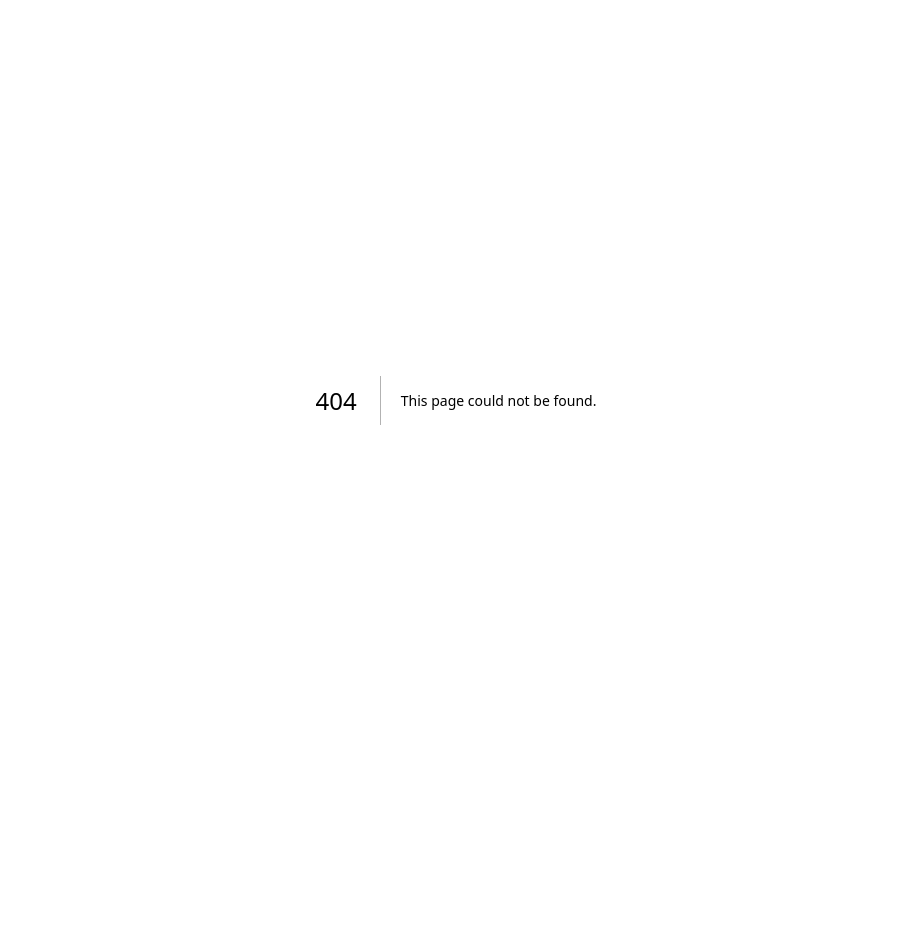
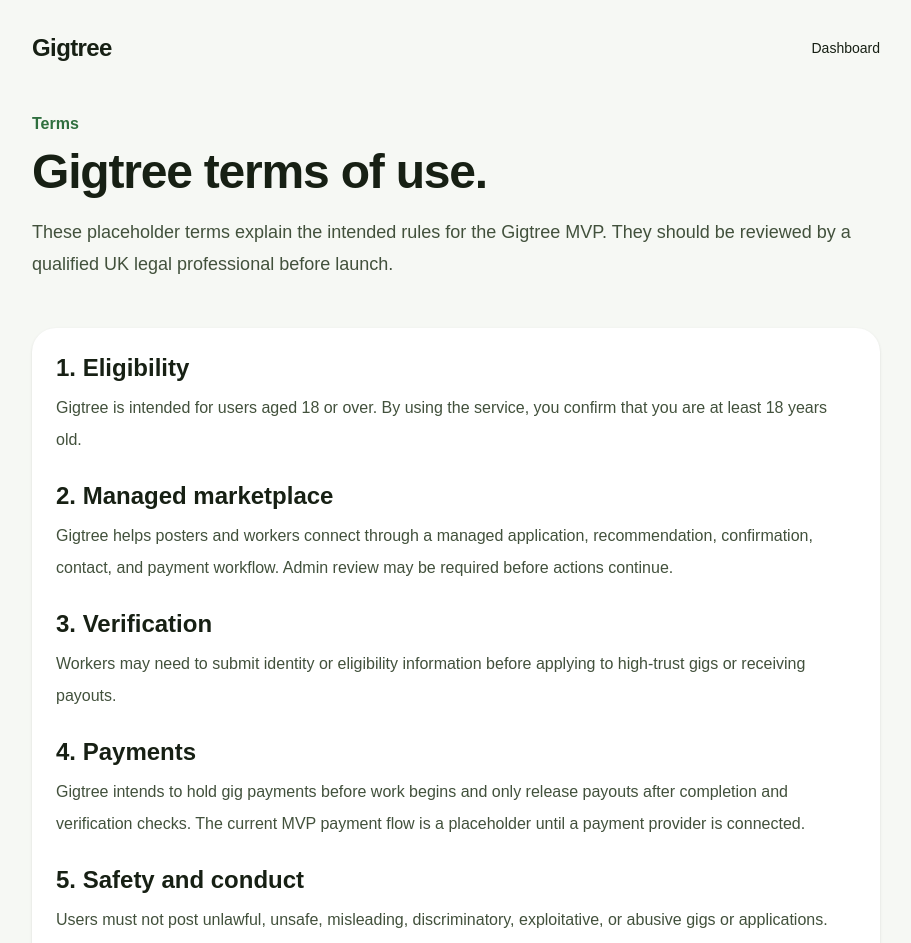
Before and after one commit to BoredVentura/Gigtree, a Next.js app in the folder gigtree-app/: page /terms in a window 1280 px wide. Before the commit this address had no page. Shown: the top 943 px of the page, without its empty margins (184-1095 px from the left). Before the commit the page ends 800 px from the top, so only its background shows below. Built offline with nearby package versions, Linux system fonts and the light colour scheme.

Commit message:
Add legal and safety pages

```diff
--- a/gigtree-app/src/app/page.tsx
+++ b/gigtree-app/src/app/page.tsx
@@ -135,6 +135,11 @@ export default function Home() {
           </div>
         </div>
       </section>
-    </main>
+      <footer className="mx-auto flex max-w-6xl flex-wrap gap-4 px-6 pb-8 text-sm text-[#42513c]">
+    <a href="/terms" className="hover:underline">Terms</a>
+    <a href="/privacy" className="hover:underline">Privacy</a>
+    <a href="/safety" className="hover:underline">Safety</a>
+  </footer>
+</main>
   );
 }
--- /dev/null
+++ b/gigtree-app/src/app/privacy/page.tsx
@@ -0,0 +1,64 @@
+export default function PrivacyPage() {
+  return (
+    <main className="min-h-screen bg-[#f6f8f4] text-[#172014]">
+      <section className="mx-auto max-w-4xl px-6 py-8">
+        <nav className="flex items-center justify-between">
+          <a href="/" className="text-2xl font-bold tracking-tight">
+            Gigtree
+          </a>
+          <a href="/dashboard" className="text-sm hover:underline">
+            Dashboard
+          </a>
+        </nav>
+
+        <div className="py-12">
+          <p className="font-semibold text-[#2f6f3e]">Privacy</p>
+          <h1 className="mt-3 text-4xl font-black tracking-tight sm:text-5xl">
+            Gigtree privacy notice.
+          </h1>
+          <p className="mt-5 text-lg leading-8 text-[#42513c]">
+            This placeholder privacy notice explains the intended MVP data use.
+            It should be reviewed for UK GDPR compliance before launch.
+          </p>
+        </div>
+
+        <div className="grid gap-6 rounded-3xl bg-white p-6 leading-8 shadow-sm">
+          <section>
+            <h2 className="text-2xl font-bold">Information we collect</h2>
+            <p className="mt-2 text-[#42513c]">
+              Gigtree may collect account details, worker profile information,
+              gig posts, applications, verification details, uploaded documents,
+              payment statuses, contact records, and audit logs.
+            </p>
+          </section>
+
+          <section>
+            <h2 className="text-2xl font-bold">How information is used</h2>
+            <p className="mt-2 text-[#42513c]">
+              Information is used to operate the marketplace, review applicants,
+              manage poster access, support verification, hold and release
+              payments, prevent abuse, and keep records of important actions.
+            </p>
+          </section>
+
+          <section>
+            <h2 className="text-2xl font-bold">Document uploads</h2>
+            <p className="mt-2 text-[#42513c]">
+              Verification documents are stored privately and should only be
+              accessible to the worker and authorised Gigtree admins.
+            </p>
+          </section>
+
+          <section>
+            <h2 className="text-2xl font-bold">Retention</h2>
+            <p className="mt-2 text-[#42513c]">
+              Gigtree intends to minimise stored data and keep necessary
+              financial, legal, safety, and audit records for appropriate
+              retention periods.
+            </p>
+          </section>
+        </div>
+      </section>
+    </main>
+  );
+}
--- /dev/null
+++ b/gigtree-app/src/app/safety/page.tsx
@@ -0,0 +1,62 @@
+export default function SafetyPage() {
+  return (
+    <main className="min-h-screen bg-[#f6f8f4] text-[#172014]">
+      <section className="mx-auto max-w-4xl px-6 py-8">
+        <nav className="flex items-center justify-between">
+          <a href="/" className="text-2xl font-bold tracking-tight">
+            Gigtree
+          </a>
+          <a href="/dashboard" className="text-sm hover:underline">
+            Dashboard
+          </a>
+        </nav>
+
+        <div className="py-12">
+          <p className="font-semibold text-[#2f6f3e]">Safety</p>
+          <h1 className="mt-3 text-4xl font-black tracking-tight sm:text-5xl">
+            Gigtree safety rules.
+          </h1>
+          <p className="mt-5 text-lg leading-8 text-[#42513c]">
+            Gigtree is designed as a managed gig platform with admin review,
+            identity checks, masked contact, and controlled payout release.
+          </p>
+        </div>
+
+        <div className="grid gap-6 rounded-3xl bg-white p-6 leading-8 shadow-sm">
+          <section>
+            <h2 className="text-2xl font-bold">18+ only</h2>
+            <p className="mt-2 text-[#42513c]">
+              Users must be aged 18 or over to use Gigtree.
+            </p>
+          </section>
+
+          <section>
+            <h2 className="text-2xl font-bold">No unsafe gigs</h2>
+            <p className="mt-2 text-[#42513c]">
+              Gigs must not involve unlawful work, unsafe conditions,
+              harassment, discrimination, exploitation, or misleading payment
+              terms.
+            </p>
+          </section>
+
+          <section>
+            <h2 className="text-2xl font-bold">Controlled contact</h2>
+            <p className="mt-2 text-[#42513c]">
+              Contact details are revealed only after poster selection and
+              worker confirmation. Direct details should stay hidden until the
+              platform allows contact.
+            </p>
+          </section>
+
+          <section>
+            <h2 className="text-2xl font-bold">Payout protection</h2>
+            <p className="mt-2 text-[#42513c]">
+              Payouts should only be released after completion confirmation and
+              worker verification.
+            </p>
+          </section>
+        </div>
+      </section>
+    </main>
+  );
+}
--- /dev/null
+++ b/gigtree-app/src/app/terms/page.tsx
@@ -0,0 +1,74 @@
+export default function TermsPage() {
+  return (
+    <main className="min-h-screen bg-[#f6f8f4] text-[#172014]">
+      <section className="mx-auto max-w-4xl px-6 py-8">
+        <nav className="flex items-center justify-between">
+          <a href="/" className="text-2xl font-bold tracking-tight">
+            Gigtree
+          </a>
+          <a href="/dashboard" className="text-sm hover:underline">
+            Dashboard
+          </a>
+        </nav>
+
+        <div className="py-12">
+          <p className="font-semibold text-[#2f6f3e]">Terms</p>
+          <h1 className="mt-3 text-4xl font-black tracking-tight sm:text-5xl">
+            Gigtree terms of use.
+          </h1>
+          <p className="mt-5 text-lg leading-8 text-[#42513c]">
+            These placeholder terms explain the intended rules for the Gigtree
+            MVP. They should be reviewed by a qualified UK legal professional
+            before launch.
+          </p>
+        </div>
+
+        <div className="grid gap-6 rounded-3xl bg-white p-6 leading-8 shadow-sm">
+          <section>
+            <h2 className="text-2xl font-bold">1. Eligibility</h2>
+            <p className="mt-2 text-[#42513c]">
+              Gigtree is intended for users aged 18 or over. By using the
+              service, you confirm that you are at least 18 years old.
+            </p>
+          </section>
+
+          <section>
+            <h2 className="text-2xl font-bold">2. Managed marketplace</h2>
+            <p className="mt-2 text-[#42513c]">
+              Gigtree helps posters and workers connect through a managed
+              application, recommendation, confirmation, contact, and payment
+              workflow. Admin review may be required before actions continue.
+            </p>
+          </section>
+
+          <section>
+            <h2 className="text-2xl font-bold">3. Verification</h2>
+            <p className="mt-2 text-[#42513c]">
+              Workers may need to submit identity or eligibility information
+              before applying to high-trust gigs or receiving payouts.
+            </p>
+          </section>
+
+          <section>
+            <h2 className="text-2xl font-bold">4. Payments</h2>
+            <p className="mt-2 text-[#42513c]">
+              Gigtree intends to hold gig payments before work begins and only
+              release payouts after completion and verification checks. The
+              current MVP payment flow is a placeholder until a payment provider
+              is connected.
+            </p>
+          </section>
+
+          <section>
+            <h2 className="text-2xl font-bold">5. Safety and conduct</h2>
+            <p className="mt-2 text-[#42513c]">
+              Users must not post unlawful, unsafe, misleading, discriminatory,
+              exploitative, or abusive gigs or applications. Gigtree may remove
+              content or restrict accounts where needed.
+            </p>
+          </section>
+        </div>
+      </section>
+    </main>
+  );
+}
```
